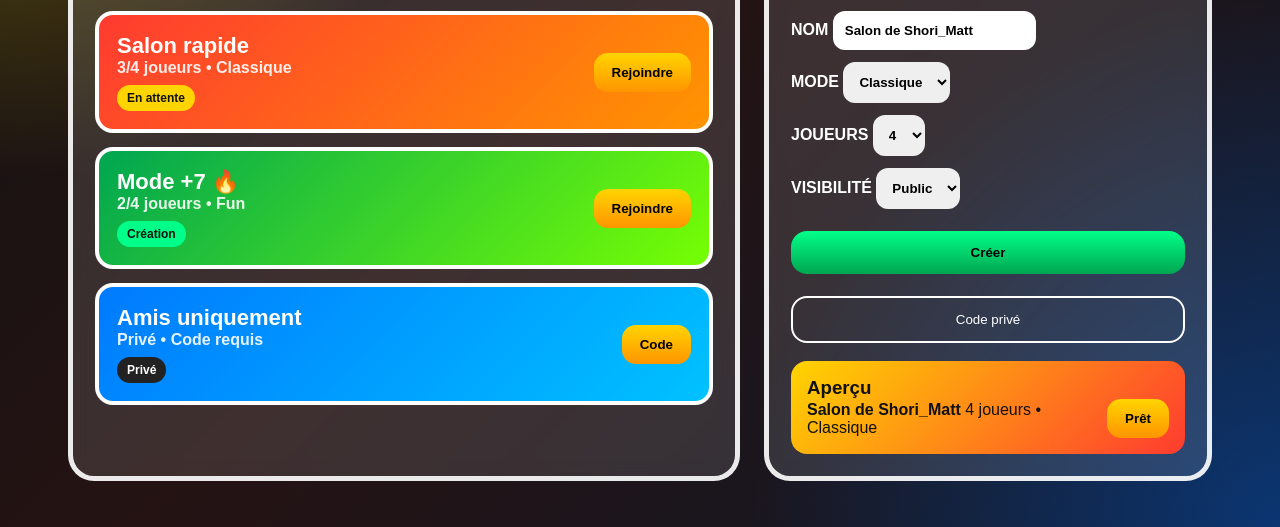
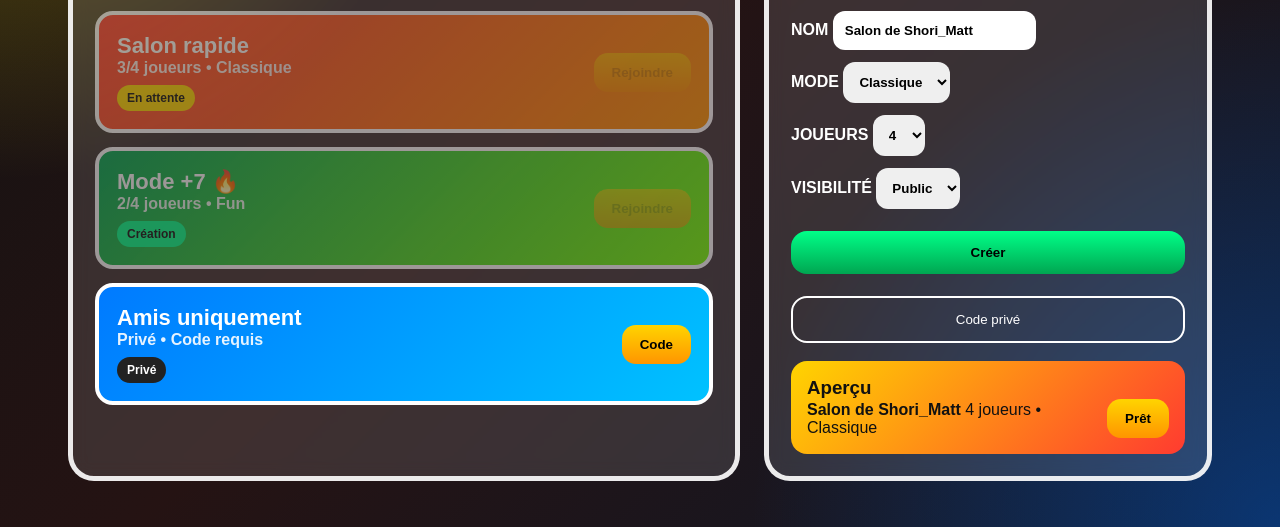
Before and after one commit to VovaKaraush/UNO-WEB, a website: page public/Online/online.html in a window 1280 px wide. Shown: the part 273-800 px from the top of the page. Drawn offline with Linux system fonts and the light colour scheme.

Commit message:
[FIX] Online CSS

```diff
--- a/public/Online/online.html
+++ b/public/Online/online.html
@@ -38,22 +38,22 @@
 
         <div class="room-list">
 
-          <div class="room-card">
+          <div class="room-card quick-room disabled">
             <div class="room-meta">
               <h3>Salon rapide</h3>
               <p>3/4 joueurs • Classique</p>
               <span class="status waiting">En attente</span>
             </div>
-            <button class="join-btn">Rejoindre</button>
+            <button class="join-btn" disabled>Rejoindre</button>
           </div>
 
-          <div class="room-card fun">
+          <div class="room-card fun disabled">
             <div class="room-meta">
               <h3>Mode +7 🔥</h3>
               <p>2/4 joueurs • Fun</p>
               <span class="status creating">Création</span>
             </div>
-            <button class="join-btn">Rejoindre</button>
+            <button class="join-btn" disabled>Rejoindre</button>
           </div>
 
           <div class="room-card private">
@@ -83,8 +83,8 @@
             <label>Mode</label>
             <select>
               <option>Classique</option>
-              <option>Fun</option>
-              <option>Rapide</option>
+              <option disabled>Fun</option>
+              <option disabled>Rapide</option>
             </select>
           </div>
 
@@ -101,7 +101,7 @@
             <label>Visibilité</label>
             <select>
               <option>Public</option>
-              <option>Privé</option>
+              <option disabled>Privé</option>
             </select>
           </div>
 
--- a/public/Online/styles.css
+++ b/public/Online/styles.css
@@ -199,6 +199,22 @@ a {
   cursor: pointer;
 }
 
+.join-btn:disabled {
+  opacity: 0.6;
+  cursor: not-allowed;
+}
+
+.room-card.disabled {
+  opacity: 0.5;
+  pointer-events: none;
+}
+
+select:disabled,
+select option:disabled {
+  opacity: 0.5;
+  cursor: not-allowed;
+}
+
 .create-btn {
   width: 100%;
   padding: 14px;
```
